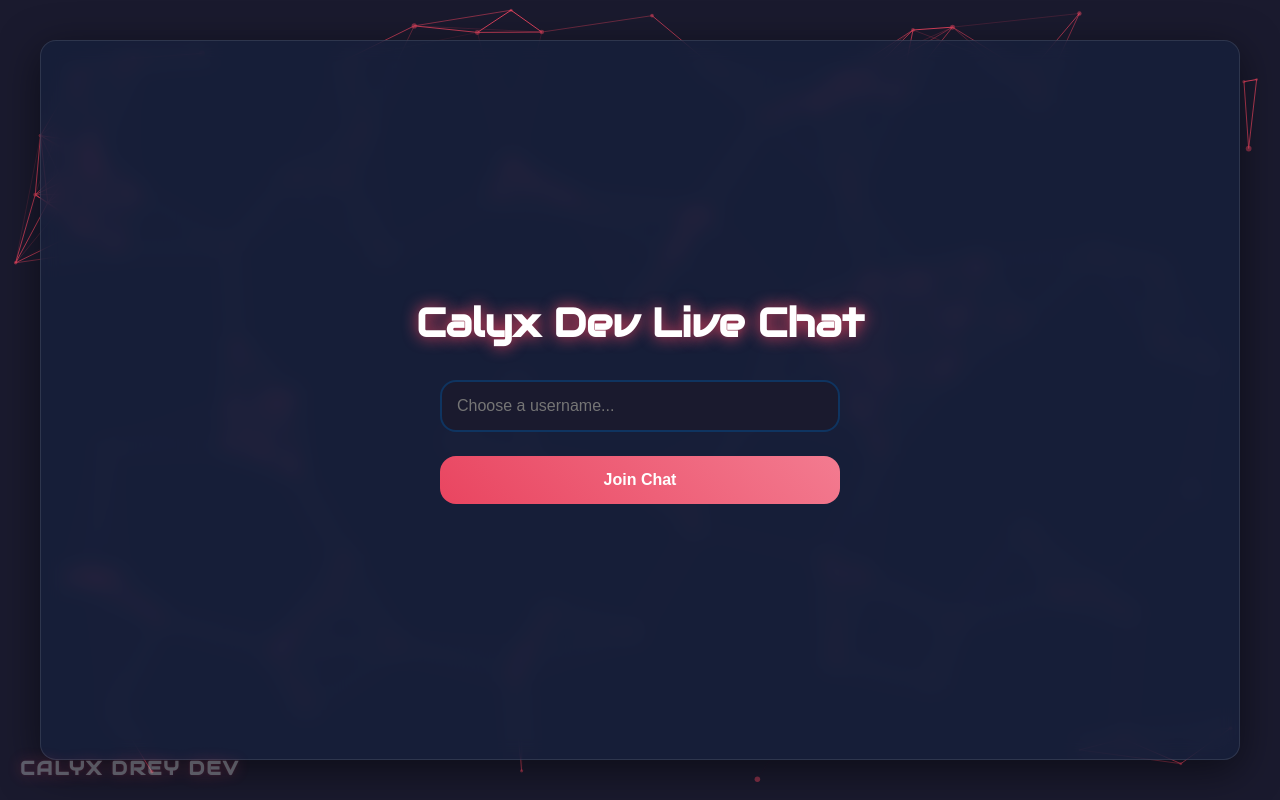
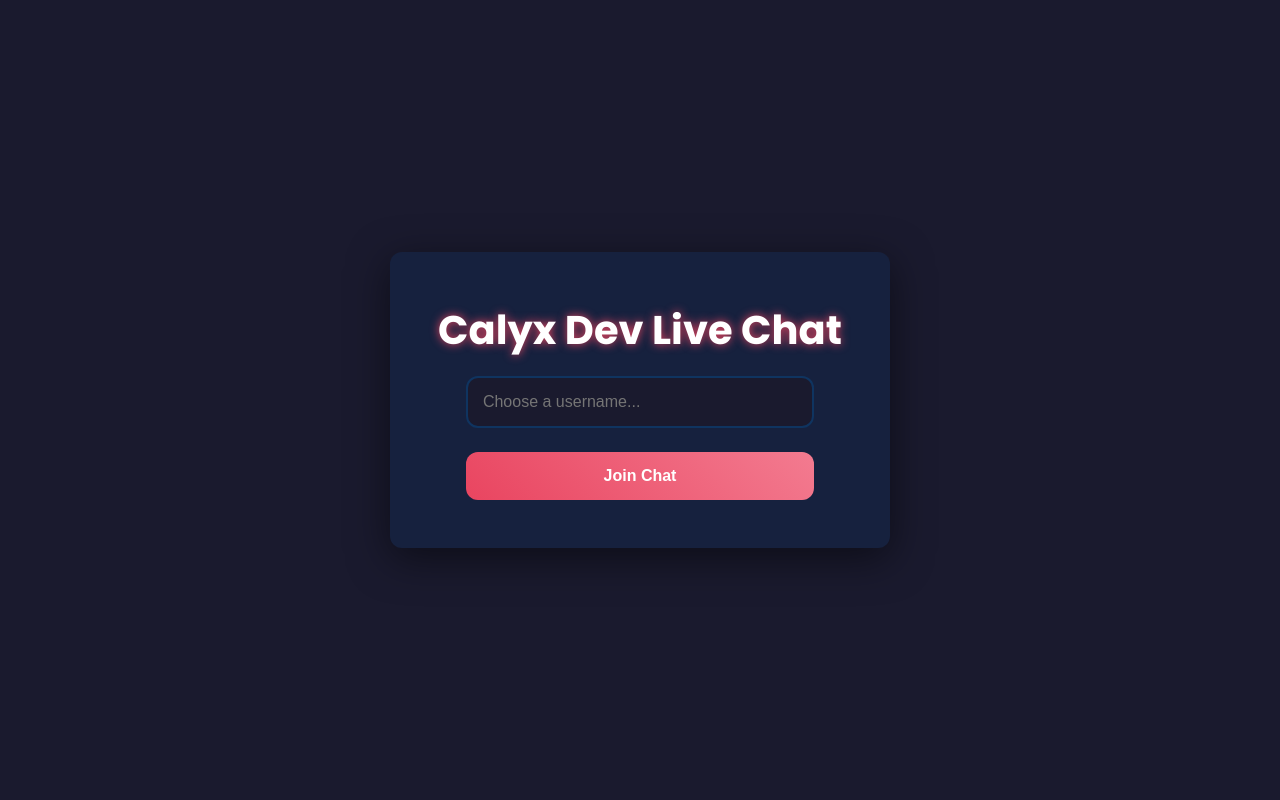
Before and after one commit to calyxdrey18/calyx-ai, a website: page public/index.html in a window 1280 px wide. Drawn offline with nearby package versions, Linux system fonts and the light colour scheme; no server answers.

Commit message:
Add files via upload

```diff
--- a/public/index.html
+++ b/public/index.html
@@ -3,98 +3,54 @@
 <head>
     <meta charset="UTF-8">
     <meta name="viewport" content="width=device-width, initial-scale=1.0">
-    <title>Calyx Drey Dev | Live Chat</title>
-
-    <!-- Google Fonts for modern look & watermark -->
+    <title>Calyx Dev Live Chat</title>
     <link rel="preconnect" href="https://fonts.googleapis.com">
     <link rel="preconnect" href="https://fonts.gstatic.com" crossorigin>
-    <link href="https://fonts.googleapis.com/css2?family=Poppins:wght@300;400;600;700&family=Audiowide&display=swap" rel="stylesheet">
-
+    <link href="https://fonts.googleapis.com/css2?family=Poppins:wght@300;400;600;700&display=swap" rel="stylesheet">
     <style>
-        /* --- 1. Calyx Drey Dev Theme & Basic Setup --- */
         :root {
-            --bg-color: #1a1a2e; --primary-color: #16213e; --secondary-color: #0f3460; --accent-color: #e94560; --font-color: #dcdcdc; --light-gray: #a9a9a9; --border-radius: 16px; --border-color: rgba(255, 255, 255, 0.1);
+            --bg-color: #1a1a2e; --primary-color: #16213e; --secondary-color: #0f3460;
+            --accent-color: #e94560; --font-color: #dcdcdc; --light-gray: #a9a9a9;
+            --border-radius: 12px; --border-color: #0f3460;
         }
         * { margin: 0; padding: 0; box-sizing: border-box; }
-        html { scroll-behavior: smooth; }
-        body { font-family: 'Poppins', sans-serif; background-color: var(--bg-color); color: var(--font-color); overflow: hidden; /* Prevent body scroll */ }
+        html, body { height: 100%; overflow: hidden; }
+        body { font-family: 'Poppins', sans-serif; background-color: var(--bg-color); color: var(--font-color); }
+        .app-wrapper { width: 100%; height: 100%; display: flex; justify-content: center; align-items: center; }
 
-        /* --- 2. Live Background & Watermark --- */
-        #live-background { position: fixed; top: 0; left: 0; width: 100%; height: 100%; z-index: 0; }
-        .watermark { position: fixed; bottom: 20px; left: 20px; font-family: 'Audiowide', cursive; font-size: 1.2rem; font-weight: 600; color: #fff; z-index: 1000; pointer-events: none; text-transform: uppercase; letter-spacing: 2px; animation: pulseGlow 4s infinite ease-in-out; }
+        /* Login Screen */
+        #login-screen { display: flex; flex-direction: column; align-items: center; background: var(--primary-color); padding: 3rem; border-radius: var(--border-radius); box-shadow: 0 10px 40px rgba(0,0,0,0.5); transition: opacity 0.5s ease, transform 0.5s ease; }
+        #login-screen.hidden { opacity: 0; transform: scale(0.9); pointer-events: none; }
+        #login-screen h1 { font-size: 2.5rem; text-shadow: 0 0 10px var(--accent-color); margin-bottom: 1rem; color: #fff; }
+        #username-input { width: 100%; padding: 15px; font-size: 1rem; background: var(--bg-color); border: 2px solid var(--border-color); border-radius: var(--border-radius); color: var(--font-color); margin-bottom: 1.5rem; transition: all 0.3s ease; }
+        #username-input:focus { outline: none; border-color: var(--accent-color); box-shadow: 0 0 15px rgba(233, 69, 96, 0.4); }
+        #join-btn { width: 100%; padding: 15px; font-size: 1rem; font-weight: 600; background: linear-gradient(45deg, var(--accent-color), #f37b90); color: #fff; border: none; border-radius: var(--border-radius); cursor: pointer; transition: all 0.3s ease; }
+        #join-btn:hover { transform: translateY(-3px); box-shadow: 0 6px 20px rgba(233, 69, 96, 0.4); }
 
-        /* --- 3. Animations --- */
-        @keyframes pulseGlow { 0%, 100% { text-shadow: 0 0 10px var(--accent-color); opacity: 0.2; } 50% { text-shadow: 0 0 20px var(--accent-color), 0 0 5px var(--accent-color); opacity: 0.4; } }
-        @keyframes subtlePop { 0% { transform: scale(1); } 50% { transform: scale(0.98); } 100% { transform: scale(1); } }
-        @keyframes slideUpFadeIn { from { opacity: 0; transform: translateY(10px); } to { opacity: 1; transform: translateY(0); } }
-
-        /* --- 4. Main App Container --- */
-        .page-wrapper { width: 100vw; height: 100vh; display: flex; justify-content: center; align-items: center; padding: 20px; position: relative; z-index: 1; }
-        .app-container {
-            width: 100%;
-            max-width: 1200px;
-            height: 90vh;
-            max-height: 800px;
-            background-color: rgba(22, 33, 62, 0.7);
-            border: 1px solid var(--border-color);
-            border-radius: var(--border-radius);
-            box-shadow: 0 10px 40px rgba(0, 0, 0, 0.5);
-            backdrop-filter: blur(10px);
-            display: flex;
-            flex-direction: column;
-            overflow: hidden; /* Crucial for containing chat UI */
-        }
-
-        /* --- 5. Themed Login Screen --- */
-        #login-screen {
-            flex: 1; display: flex; flex-direction: column; justify-content: center; align-items: center; padding: 3rem;
-            transition: opacity 0.5s ease, transform 0.5s ease;
-        }
-        #login-screen.hidden { opacity: 0; transform: scale(0.95); pointer-events: none; }
-        #login-screen h1 {
-            font-family: 'Audiowide', cursive; font-size: 2.5rem; text-shadow: 0 0 15px var(--accent-color);
-            margin-bottom: 2rem; color: #fff; text-align: center;
-        }
-        #login-form { width: 100%; max-width: 400px; }
-        #username-input {
-            width: 100%; padding: 15px; font-size: 1rem; background: var(--bg-color);
-            border: 2px solid var(--secondary-color); border-radius: var(--border-radius);
-            color: var(--font-color); margin-bottom: 1.5rem; transition: all 0.3s ease;
-        }
-        #username-input:focus { outline: none; border-color: var(--accent-color); box-shadow: 0 0 15px rgba(233, 69, 96, 0.4); }
-        #join-btn {
-            width: 100%; padding: 15px; font-size: 1rem; font-weight: 600;
-            background: linear-gradient(45deg, var(--accent-color), #f37b90); color: #fff;
-            border: none; border-radius: var(--border-radius); cursor: pointer; transition: all 0.3s ease;
-        }
-        #join-btn:hover { transform: translateY(-3px); box-shadow: 0 6px 20px rgba(233, 69, 96, 0.4); }
-        #join-btn:active { animation: subtlePop 0.2s ease-out; }
-
-        /* --- 6. Themed Chat Screen --- */
-        #chat-screen { width: 100%; height: 100%; display: none; flex-direction: column; opacity: 0; transition: opacity 0.5s ease 0.3s; }
+        /* Chat Screen */
+        #chat-screen { width: 100%; height: 100%; display: none; flex-direction: column; background: var(--primary-color); opacity: 0; transition: opacity 0.5s ease; }
         #chat-screen.visible { display: flex; opacity: 1; }
         .chat-container { display: flex; flex: 1; overflow: hidden; }
-
-        .user-sidebar { width: 250px; background-color: rgba(15, 17, 23, 0.5); border-right: 1px solid var(--border-color); display: flex; flex-direction: column; padding: 1rem; transition: width 0.3s ease; }
+        .user-sidebar { width: 250px; background-color: var(--bg-color); border-right: 1px solid var(--border-color); display: flex; flex-direction: column; padding: 1rem; }
         .user-sidebar h2 { font-size: 1.2rem; color: #fff; padding-bottom: 1rem; border-bottom: 1px solid var(--border-color); margin-bottom: 1rem; }
         #user-list { list-style: none; overflow-y: auto; }
-        #user-list li { padding: 8px 5px; color: var(--light-gray); display: flex; align-items: center; gap: 10px; font-size: 0.95rem; }
+        #user-list li { padding: 8px 0; color: var(--light-gray); display: flex; align-items: center; gap: 10px; }
         #user-list li::before { content: '●'; color: var(--accent-color); font-size: 0.8em; }
-
         .main-chat { flex: 1; display: flex; flex-direction: column; }
         #messages { list-style-type: none; padding: 1.5rem; flex: 1; overflow-y: auto; display: flex; flex-direction: column; gap: 1rem; }
 
-        .message { display: flex; flex-direction: column; max-width: 75%; animation: slideUpFadeIn 0.4s cubic-bezier(0.18, 0.89, 0.32, 1.28); }
-        .message .content { padding: 10px 15px; border-radius: 18px; line-height: 1.4; word-break: break-word; }
+        .message { display: flex; flex-direction: column; max-width: 70%; animation: slideUpFadeIn 0.4s cubic-bezier(0.18, 0.89, 0.32, 1.28); }
+        @keyframes slideUpFadeIn { from { opacity: 0; transform: translateY(10px); } to { opacity: 1; transform: translateY(0); } }
+        .message .content { padding: 10px 15px; border-radius: var(--border-radius); line-height: 1.4; word-break: break-word; }
         .message .username { font-size: 0.9rem; font-weight: 600; margin-bottom: 5px; }
 
         .message.other { align-self: flex-start; }
         .message.other .username { color: var(--accent-color); }
-        .message.other .content { background-color: var(--secondary-color); border-bottom-left-radius: 4px; }
+        .message.other .content { background-color: var(--secondary-color); }
 
-        .message.mine { align-self: flex-end; }
-        .message.mine .username { display: none; } /* Hide own username */
-        .message.mine .content { background-color: var(--accent-color); color: #fff; border-bottom-right-radius: 4px; }
+        .message.mine { align-self: flex-end; text-align: right; }
+        .message.mine .username { color: var(--light-gray); }
+        .message.mine .content { background-color: var(--accent-color); color: #fff; }
 
         .message.system { align-self: center; color: var(--light-gray); font-style: italic; font-size: 0.9rem; padding: 5px 0; max-width: 100%; text-align: center; }
 
@@ -103,17 +59,11 @@
         #message-input:focus { outline: none; border-color: var(--accent-color); }
         #send-btn { padding: 15px 30px; margin-left: 10px; font-weight: 600; background: var(--accent-color); color: #fff; border: none; border-radius: var(--border-radius); cursor: pointer; transition: background-color 0.2s; }
         #send-btn:hover { background: #d83a56; }
-        #send-btn:active { animation: subtlePop 0.2s ease-out; }
-
-        @media (max-width: 768px) { .user-sidebar { display: none; } }
     </style>
 </head>
 <body>
-    <canvas id="live-background"></canvas>
-    <div class="watermark">Calyx Drey Dev</div>
 
-    <div class="page-wrapper">
-        <div class="app-container">
+    <div class="app-wrapper">
         <div id="login-screen">
             <h1>Calyx Dev Live Chat</h1>
             <form id="login-form">
@@ -138,49 +88,45 @@
             </div>
         </div>
     </div>
-    </div>
-
 
     <!-- This script is served automatically by the Socket.IO server -->
     <script src="/socket.io/socket.io.js"></script>
 
+    <!-- Client-side logic is now embedded here -->
     <script>
-        // --- LIVE BACKGROUND SCRIPT ---
-        const canvas = document.getElementById('live-background'); const ctx = canvas.getContext('2d');
-        canvas.width = window.innerWidth; canvas.height = window.innerHeight;
-        let particlesArray;
-        const mouse = { x: null, y: null, radius: (canvas.height / 100) * (canvas.width / 100) };
-        window.addEventListener('mousemove', (event) => { mouse.x = event.x; mouse.y = event.y; });
-        window.addEventListener('mouseout', () => { mouse.x = undefined; mouse.y = undefined; });
-        window.addEventListener('resize', () => { canvas.width = window.innerWidth; canvas.height = window.innerHeight; mouse.radius = (canvas.height / 100) * (canvas.width / 100); initParticles(); });
-        class Particle { constructor(x, y, dX, dY, s, c) { this.x = x; this.y = y; this.directionX = dX; this.directionY = dY; this.size = s; this.color = c; } draw() { ctx.beginPath(); ctx.arc(this.x, this.y, this.size, 0, Math.PI * 2, false); ctx.fillStyle = this.color; ctx.fill(); } update() { if (this.x > canvas.width || this.x < 0) { this.directionX = -this.directionX; } if (this.y > canvas.height || this.y < 0) { this.directionY = -this.directionY; } let dx = mouse.x - this.x; let dy = mouse.y - this.y; let distance = Math.sqrt(dx * dx + dy * dy); if (distance < mouse.radius + this.size) { if (mouse.x < this.x && this.x < canvas.width - this.size * 10) this.x += 3; if (mouse.x > this.x && this.x > this.size * 10) this.x -= 3; if (mouse.y < this.y && this.y < canvas.height - this.size * 10) this.y += 3; if (mouse.y > this.y && this.y > this.size * 10) this.y -= 3; } this.x += this.directionX; this.y += this.directionY; this.draw(); } }
-        function initParticles() { particlesArray = []; let num = (canvas.height * canvas.width) / 9000; for (let i = 0; i < num; i++) { let s = (Math.random() * 2) + 1; let x = (Math.random() * ((innerWidth - s * 2) - (s * 2)) + s * 2); let y = (Math.random() * ((innerHeight - s * 2) - (s * 2)) + s * 2); let dX = (Math.random() * 0.2) - 0.1; let dY = (Math.random() * 0.2) - 0.1; let c = 'rgba(233, 69, 96, 0.5)'; particlesArray.push(new Particle(x, y, dX, dY, s, c)); } }
-        function connect() { let opacityValue = 1; for (let a = 0; a < particlesArray.length; a++) { for (let b = a; b < particlesArray.length; b++) { let distance = ((particlesArray[a].x - particlesArray[b].x) * (particlesArray[a].x - particlesArray[b].x)) + ((particlesArray[a].y - particlesArray[b].y) * (particlesArray[a].y - particlesArray[b].y)); if (distance < (canvas.width / 7) * (canvas.height / 7)) { opacityValue = 1 - (distance / 20000); ctx.strokeStyle = 'rgba(233, 69, 96,' + opacityValue + ')'; ctx.lineWidth = 1; ctx.beginPath(); ctx.moveTo(particlesArray[a].x, particlesArray[a].y); ctx.lineTo(particlesArray[b].x, particlesArray[b].y); ctx.stroke(); } } } }
-        function animateParticles() { requestAnimationFrame(animateParticles); ctx.clearRect(0, 0, innerWidth, innerHeight); for (let i = 0; i < particlesArray.length; i++) { particlesArray[i].update(); } connect(); }
-        initParticles(); animateParticles();
-
-        // --- LIVE CHAT SCRIPT ---
         document.addEventListener('DOMContentLoaded', () => {
             const socket = io();
-            const loginScreen = document.getElementById('login-screen'); const chatScreen = document.getElementById('chat-screen'); const loginForm = document.getElementById('login-form'); const usernameInput = document.getElementById('username-input'); const messageForm = document.getElementById('message-form'); const messageInput = document.getElementById('message-input'); const messagesList = document.getElementById('messages'); const userList = document.getElementById('user-list');
+
+            // DOM Elements
+            const loginScreen = document.getElementById('login-screen');
+            const chatScreen = document.getElementById('chat-screen');
+            const loginForm = document.getElementById('login-form');
+            const usernameInput = document.getElementById('username-input');
+            const messageForm = document.getElementById('message-form');
+            const messageInput = document.getElementById('message-input');
+            const messagesList = document.getElementById('messages');
+            const userList = document.getElementById('user-list');
+
             let myUsername = '';
 
+            // Handle user joining the chat
             loginForm.addEventListener('submit', (e) => {
                 e.preventDefault();
                 const username = usernameInput.value.trim();
                 if (username) {
                     myUsername = username;
                     socket.emit('join', username);
+
+                    // Animate screen transition
                     loginScreen.classList.add('hidden');
-                    // Use setTimeout to allow the CSS transition to finish before changing display property
                     setTimeout(() => {
                         loginScreen.style.display = 'none';
                         chatScreen.classList.add('visible');
-                        messageInput.focus();
-                    }, 500);
+                    }, 500); // Match CSS transition duration
                 }
             });
 
+            // Handle sending a message
             messageForm.addEventListener('submit', (e) => {
                 e.preventDefault();
                 const msg = messageInput.value.trim();
@@ -190,36 +136,46 @@
                 }
             });
 
+            // Function to add a message to the UI
             const addMessage = (data, type) => {
                 const item = document.createElement('li');
                 item.classList.add('message', type);
+
                 if (type === 'system') {
                     item.textContent = data;
                 } else {
+                    // Sanitize user-generated content to prevent XSS
                     const safeUsername = document.createElement('div');
                     safeUsername.className = 'username';
                     safeUsername.textContent = data.username;
+
                     const safeContent = document.createElement('div');
                     safeContent.className = 'content';
                     safeContent.textContent = data.msg;
+
                     item.appendChild(safeUsername);
                     item.appendChild(safeContent);
                 }
+
                 messagesList.appendChild(item);
+                // Auto-scroll to the bottom
                 messagesList.scrollTop = messagesList.scrollHeight;
             };
 
+            // Listen for incoming chat messages
             socket.on('chat message', (data) => {
                 const type = (data.username === myUsername) ? 'mine' : 'other';
                 addMessage(data, type);
             });
 
+            // Listen for system messages
             socket.on('system message', (msg) => {
                 addMessage(msg, 'system');
             });
 
+            // Listen for updates to the user list
             socket.on('update users', (users) => {
-                userList.innerHTML = '';
+                userList.innerHTML = ''; // Clear the list
                 users.forEach(user => {
                     const item = document.createElement('li');
                     item.textContent = user;
```
Lines whose indentation alone changed are shown as unchanged.
